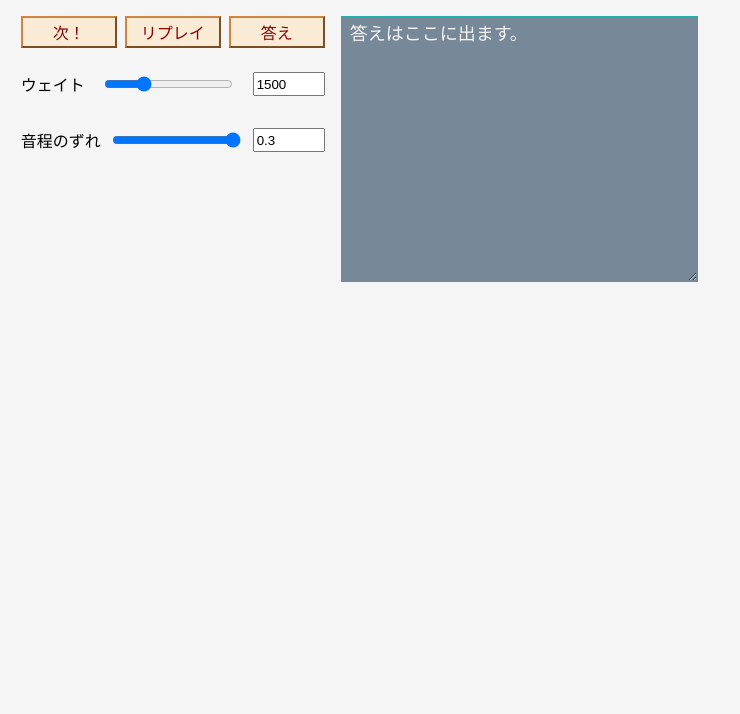
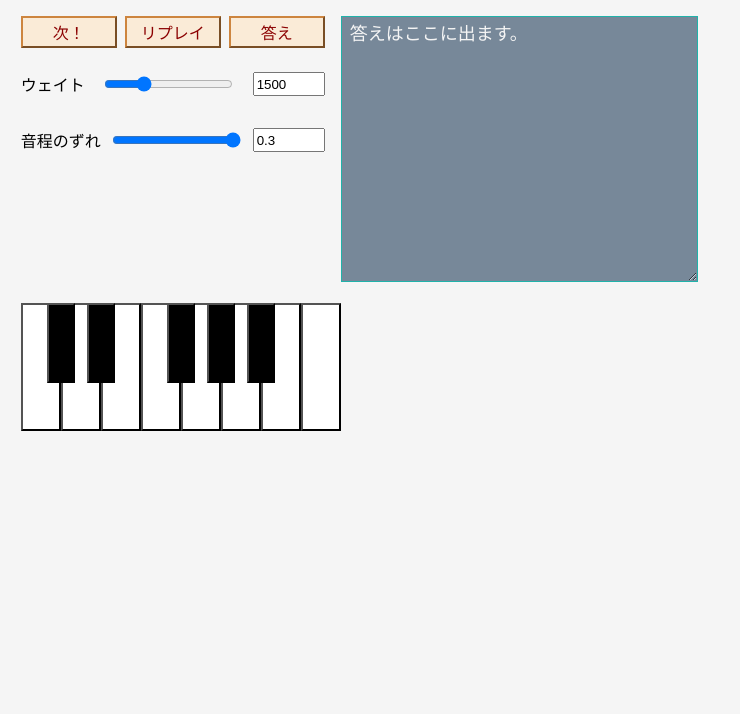
Before and after one commit to tsjudas/onkan, a plain HTML site: page docs/index.html in a window 1280 px wide. Shown: the part 86-800 px from the top of the page, without its empty margins (0-740 px from the left). Drawn offline with Linux system fonts and the light colour scheme.

Commit message:
add piano

```diff
--- a/docs/assets/main.css
+++ b/docs/assets/main.css
@@ -1,11 +1,17 @@
 html {
     background-color: whitesmoke;
     color: black;
+}
+.is-dark {
+    display: none;
 }
 @media (prefers-color-scheme: dark) {
     html {
       background-color: black;
       color: whitesmoke;
+    }
+    .is-dark {
+        display: flex;
     }
 }
 body {
@@ -91,3 +97,34 @@ body {
     color: whitesmoke;
     padding-left: 8px;
 }
+.piano {
+    position: relative;
+}
+.white-note {
+    background-color: white;
+    color: black;
+    height: 128px;
+    width: 40px;
+}
+.black-note {
+    background-color: black;
+    color: white;
+    position: absolute;
+    height: 80px;
+    width: 28px;
+}
+.left-1 {
+    left: 26px;
+}
+.left-2 {
+    left: 66px;
+}
+.left-4 {
+    left: 146px;
+}
+.left-5 {
+    left: 186px;
+}
+.left-6 {
+    left: 226px;
+}
--- a/docs/assets/main.js
+++ b/docs/assets/main.js
@@ -119,3 +119,11 @@ function consoleOut(text) {
     if (consoleCnt++ % 5 == 0) document.querySelector('#console').value = "";
     document.querySelector('#console').value += text + "\n";
 }
+
+async function playNote(note) {
+    if (ctx.state === "suspended") {
+        ctx.resume();
+    }
+    const source = await createSource(note, 0, true);
+    source.start(0);
+}
--- a/docs/index.html
+++ b/docs/index.html
@@ -11,7 +11,8 @@
     <body class="flex-col a-center">
         <div class="container">
             <div class="spacer-h-mid"></div>
-            <p class="title">音感トレーニング！</p>
+            <p class="title">音感トレーニング</p>
+            <p class="is-dark">ダークモード表示中</p>
             <div class="spacer-h-large"></div>
             <div class="flex-row flex-wrap">
                 <div class="controls flex-col margin-r-small">
@@ -35,8 +36,20 @@
                     <textarea readonly id="console" rows="10" cols="30">答えはここに出ます。</textarea>
                 </div>
             </div>
-            <div class="piano">
-
+            <div class="flex-row piano margin-t-mid">
+                <button class="white-note" onclick="playNote(0)"></button>
+                <button class="black-note left-1" onclick="playNote(1)"></button>
+                <button class="white-note" onclick="playNote(2)"></button>
+                <button class="black-note left-2" onclick="playNote(3)"></button>
+                <button class="white-note" onclick="playNote(4)"></button>
+                <button class="white-note" onclick="playNote(5)"></button>
+                <button class="black-note left-4" onclick="playNote(6)"></button>
+                <button class="white-note" onclick="playNote(7)"></button>
+                <button class="black-note left-5" onclick="playNote(8)"></button>
+                <button class="white-note" onclick="playNote(9)"></button>
+                <button class="black-note left-6" onclick="playNote(10)"></button>
+                <button class="white-note" onclick="playNote(11)"></button>
+                <button class="white-note" onclick="playNote(12)"></button>
             </div>
         </div>
     </body>
```
